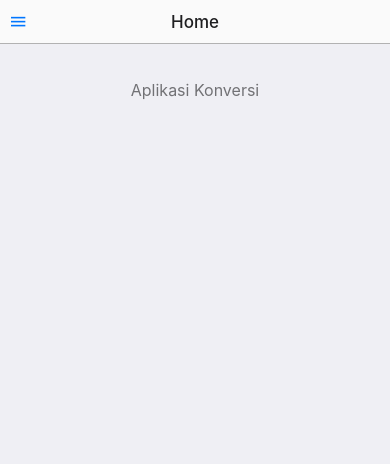
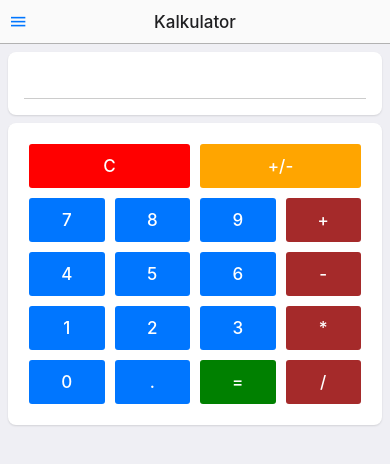
Before and after one commit to awkz/onsen-konversi, a plain HTML site: page index.html in a window 390 px wide. Drawn offline with Linux system fonts and the light colour scheme; some packages are replaced by stand-ins of ours.

Commit message:
add kalkulator

```diff
--- a/index.html
+++ b/index.html
@@ -7,11 +7,12 @@
 
     <script src="js/onsenui.min.js"></script>
     <script src="phonegap.js"></script>
-        <script type="text/javascript" charset="utf-8">
-        function onLoad(){
+    <script type="text/javascript" charset="utf-8">
+        function onLoad() {
             document.addEventListener("deviceready", onDeviceReady, true);
         }
-        function exitFromApp(){
+
+        function exitFromApp() {
             if (confirm("Apakah Yakin Ingin Keluar?")) {
                 navigator.app.exitApp();
             }
@@ -31,27 +32,34 @@
             content.load(page)
                 .then(menu.close.bind(menu));
         };
-
     </script>
     <script src="js/panjang.js"></script>
     <script src="js/area.js"></script>
     <script src="js/massa.js"></script>
     <script src="js/speed.js"></script>
+    <script src="js/volume.js"></script>
+    <script src="js/kalkulator.js"></script>
 </head>
 
 <body>
     <ons-splitter>
         <ons-splitter-side id="menu" side="left" width="220px" collapse swipeable>
             <ons-page>
+                <div style="height:150px">
+                    <center>
+                        <img src="icon-512.png" height="70px" style="padding-top: 20px">
+                        <h3>Aplikasi Konversi</h3>
+                    </center>
+                </div>
                 <ons-list>
                     <ons-list-item onclick="fn.load('home.html')" tappable>
-                        <ons-icon icon="md-home"> Home</ons-icon>
+                        <ons-icon icon="fa-calculator"> Kalkulator</ons-icon>
                     </ons-list-item>
                     <ons-list-item onclick="fn.load('pages/panjang.html')" tappable>
-                        <ons-icon icon="md-ruler"> Panjang</ons-icon>
+                        <ons-icon icon="fa-ruler"> Panjang</ons-icon>
                     </ons-list-item>
                     <ons-list-item onclick="fn.load('pages/area.html')" tappable>
-                        <ons-icon icon="md-square-o"> Area</ons-icon>
+                        <ons-icon icon="fa-vector-square"> Area</ons-icon>
                     </ons-list-item>
                     <ons-list-item onclick="fn.load('pages/volume.html')" tappable>
                         <ons-icon icon="fa-cube"> Volume</ons-icon>
@@ -62,8 +70,13 @@
                     <ons-list-item onclick="fn.load('pages/speed.html')" tappable>
                         <ons-icon icon="fa-tachometer-alt"> Kecepatan</ons-icon>
                     </ons-list-item>
+                    <hr>
+                    <ons-list-item onclick="fn.load('pages/about.html')" tappable>
+                        <ons-icon icon="fa-question"> About</ons-icon>
+                    </ons-list-item>
+
                     <ons-list-item onclick="exitFromApp()" tappable>
-                        <ons-icon icon="md-power"> Keluar</ons-icon>
+                        <ons-icon icon="fa-power-off"> Keluar</ons-icon>
                     </ons-list-item>
                 </ons-list>
             </ons-page>
@@ -80,12 +93,86 @@
                     </ons-toolbar-button>
                 </div>
                 <div class="center">
-                    Home
+                    Kalkulator
                 </div>
             </ons-toolbar>
-            <p style="text-align: center; opacity: 0.6; padding-top: 20px;">
-                Aplikasi Konversi
-            </p>
+            <ons-card>
+                <ons-row>
+                    <ons-col>
+                        <ons-input type="number" id="Display" modifier="underbar" style="width: 100%;display: inline-block;" min="0" max="99999999999999999" readonly float></ons-input>
+                    </ons-col>
+                </ons-row>
+            </ons-card>
+            <ons-card>
+                <ons-row>
+                    <ons-col width="50%" style="padding:5px">
+                        <ons-button style="background-color:red;" onclick="kalbersihkan()" modifier="large">C</ons-button>
+                    </ons-col>
+                    <ons-col width="50%" style="padding:5px">
+                        <ons-button style="background-color:orange;" onclick="kalplusMinus()" modifier="large">+/-</ons-button>
+                    </ons-col>
+                </ons-row>
+
+                <ons-row>
+                    <ons-col width="25%" style="padding:5px">
+                        <ons-button onclick="kaltambahAngka('7')" modifier="large">7</ons-button>
+                    </ons-col>
+                    <ons-col width="25%" style="padding:5px">
+                        <ons-button onclick="kaltambahAngka('8')" modifier="large">8</ons-button>
+                    </ons-col>
+                    <ons-col width="25%" style="padding:5px">
+                        <ons-button onclick="kaltambahAngka('9')" modifier="large">9</ons-button>
+                    </ons-col>
+                    <ons-col width="25%" style="padding:5px">
+                        <ons-button style="background-color:brown;" onclick="kaloperate('+')" modifier="large">+</ons-button>
+                    </ons-col>
+                </ons-row>
+
+                <ons-row>
+                    <ons-col width="25%" style="padding:5px">
+                        <ons-button onclick="kaltambahAngka('4')" modifier="large">4</ons-button>
+                    </ons-col>
+                    <ons-col width="25%" style="padding:5px">
+                        <ons-button onclick="kaltambahAngka('5')" modifier="large">5</ons-button>
+                    </ons-col>
+                    <ons-col width="25%" style="padding:5px">
+                        <ons-button onclick="kaltambahAngka('6')" modifier="large">6</ons-button>
+                    </ons-col>
+                    <ons-col width="25%" style="padding:5px">
+                        <ons-button style="background-color:brown;" onclick="kaloperate('-')" modifier="large">-</ons-button>
+                    </ons-col>
+                </ons-row>
+
+                <ons-row>
+                    <ons-col width="25%" style="padding:5px">
+                        <ons-button onclick="kaltambahAngka('1')" modifier="large">1</ons-button>
+                    </ons-col>
+                    <ons-col width="25%" style="padding:5px">
+                        <ons-button onclick="kaltambahAngka('2')" modifier="large">2</ons-button>
+                    </ons-col>
+                    <ons-col width="25%" style="padding:5px">
+                        <ons-button onclick="kaltambahAngka('3')" modifier="large">3</ons-button>
+                    </ons-col>
+                    <ons-col width="25%" style="padding:5px">
+                        <ons-button style="background-color:brown;" onclick="kaloperate('*')" modifier="large">*</ons-button>
+                    </ons-col>
+                </ons-row>
+
+                <ons-row>
+                    <ons-col width="25%" style="padding:5px">
+                        <ons-button onclick="kaltambahAngka('0')" modifier="large">0</ons-button>
+                    </ons-col>
+                    <ons-col width="25%" style="padding:5px">
+                        <ons-button onclick="kaltambahTitik()" modifier="large">.</ons-button>
+                    </ons-col>
+                    <ons-col width="25%" style="padding:5px">
+                        <ons-button style="background-color:green;" onclick="kalhasil()" modifier="large">=</ons-button>
+                    </ons-col>
+                    <ons-col width="25%" style="padding:5px">
+                        <ons-button style="background-color:brown;" onclick="kaloperate('/')" modifier="large">/</ons-button>
+                    </ons-col>
+                </ons-row>
+            </ons-card>
         </ons-page>
     </template>
 
--- /dev/null
+++ b/js/kalkulator.js
@@ -0,0 +1,52 @@
+    memory = "0";
+    current = "0";
+    operasi = 0;
+
+    function kaltambahAngka(angka){
+      if((eval(current) == 0) && (current.indexOf(".") == -1)){
+        current = angka;
+      } else {
+        current += angka;
+      }
+      document.getElementById("Display").value = current;
+    }
+    function kaloperate(op){
+      if(op.indexOf("+") > -1){ operasi = 1; }
+      if(op.indexOf("-") > -1){ operasi = 2; }
+      if(op.indexOf("*") > -1){ operasi = 3; }
+      if(op.indexOf("/") > -1){ operasi = 4; }
+      memory = current;
+      current="";
+      document.getElementById("Display").value = current;
+    }
+    function kalhasil(){
+      if(operasi == 1) { current = eval(memory) + eval(current); }
+      if(operasi == 2) { current = eval(memory) - eval(current); }
+      if(operasi == 3) { current = eval(memory) * eval(current); }
+      if(operasi == 4) { current = eval(memory) / eval(current); }
+      memory = "0";
+      operasi = 0;
+      document.getElementById("Display").value = current;
+    }
+    function kaltambahTitik(){
+      if(current.length == 0){
+        current = "0.";
+      } else {
+        if(current.indexOf(".") == -1){
+          current+= ".";
+        }
+      }
+      document.getElementById("Display").value = current;
+    }
+    function kalplusMinus(){
+      if(current.indexOf("-") == 0){
+        current = current.substring(1);
+      } else {
+        current = "-"+current;
+      }
+      document.getElementById("Display").value = current;
+    }
+    function kalbersihkan(){
+      current = "0";
+      document.getElementById("Display").value = current;
+    }
```
Also changed, not shown: pages/about.html (added, +22 -0 lines).
